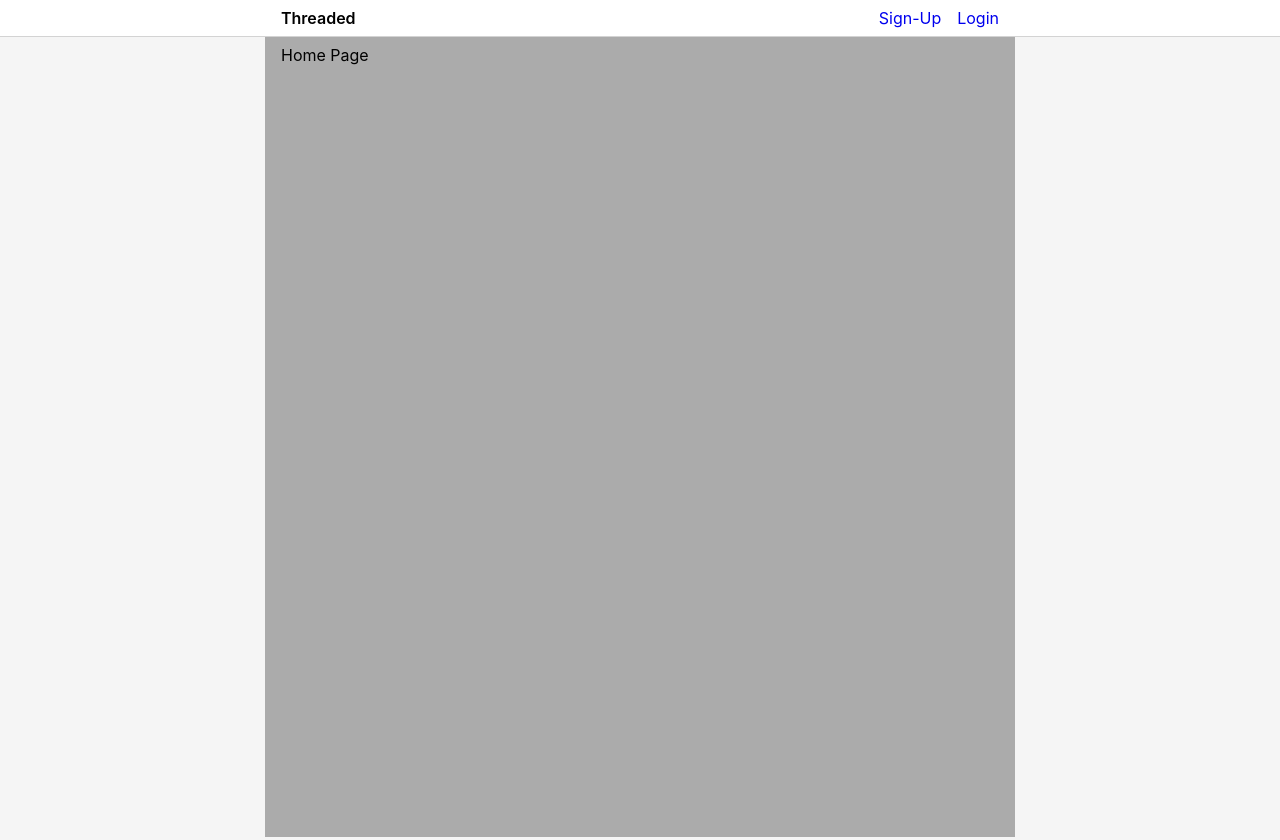
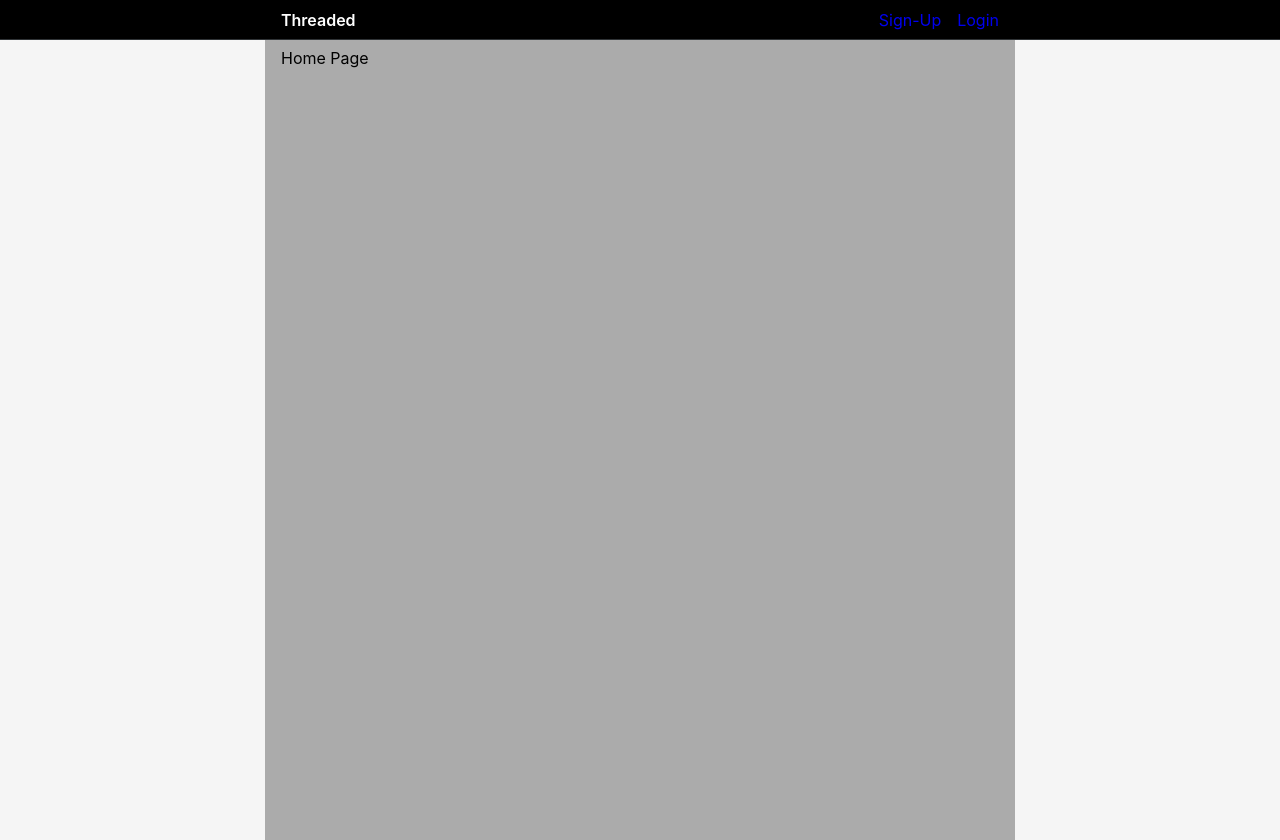
Before and after one commit to d33kshant/threaded, a React (Create React App) app in the folder client/: page / in a window 1280 px wide. Built offline with nearby package versions, Linux system fonts and the light colour scheme.

Commit message:
Update style

```diff
--- a/client/src/components/NavBar.tsx
+++ b/client/src/components/NavBar.tsx
@@ -33,11 +33,13 @@ export default NavBar
 const Container = styled.header`
 	display: flex;
 	justify-content: center;
-	border-bottom: 1px solid lightgray;
-	background: white;
+	border-bottom: 1px solid #2F3336;
+	background: black;
+	box-sizing: border-box;
 	position: sticky;
 	top: 0;
 	z-index: 5;
+	height: 40px;
 `
 
 const Nav = styled.nav`
@@ -52,7 +54,7 @@ const Nav = styled.nav`
 
 const NavLogo = styled.a`
 	text-decoration: none;
-	color: black;
+	color: white;
 	font-weight: 600;
 `
 
```
